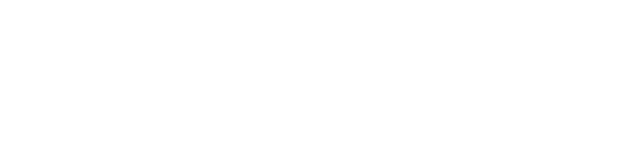
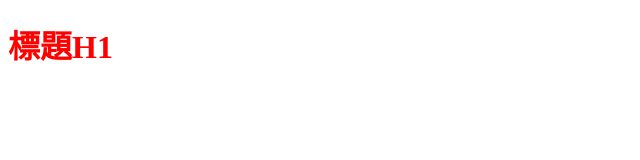
Before and after one commit to practice-159/GitHub0525-2, a plain HTML site: page index.html in a window 1280 px wide. Shown: the whole page, without its empty margins (0-640 px from the left). Drawn offline with Linux system fonts and the light colour scheme.

Commit message:
新增CSS

```diff
--- a/index.html
+++ b/index.html
@@ -4,6 +4,9 @@
         <meta charset="UTF-8" />
         <meta name="viewport" content="width=device-width, initial-scale=1.0" />
         <title>Document</title>
+        <link rel="stylesheet" href="./styles/style.css" />
     </head>
-    <body></body>
+    <body>
+        <h1>標題H1</h1>
+    </body>
 </html>
--- /dev/null
+++ b/styles/style.css
@@ -0,0 +1,3 @@
+h1 {
+    color: red;
+}
```
